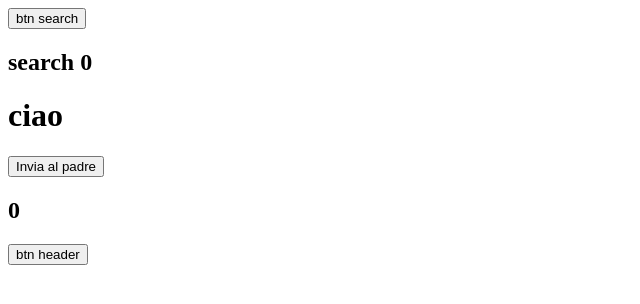
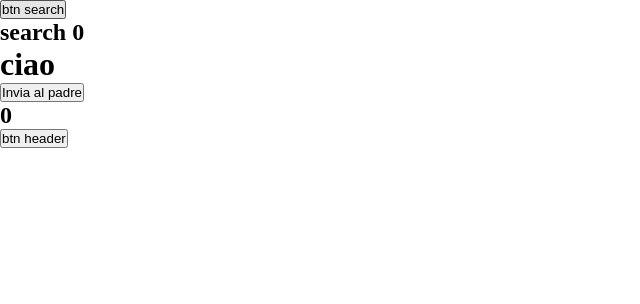
Before and after one commit to MonicaAuditore/vite-boolflix, a Vue app: page / in a window 1280 px wide. Shown: the top 304 px of the page, without its empty margins (0-640 px from the left). Built offline with nearby package versions, Linux system fonts and the light colour scheme.

Commit message:
add_coll sass

```diff
--- a/src/App.vue
+++ b/src/App.vue
@@ -12,4 +12,6 @@ export default {
   <AppHeader />
 </template>
 
-<style lang="scss"></style>
+<style lang="scss">
+@use "./styles/main.scss" as *;
+</style>
--- a/src/styles/main.scss
+++ b/src/styles/main.scss
@@ -0,0 +1,3 @@
+@import "./partials/reset.scss";
+@import "./partials/variables.scss";
+@import "./partials/mixins.scss";
--- /dev/null
+++ b/src/styles/partials/reset.scss
@@ -0,0 +1,5 @@
+* {
+  padding: 0;
+  margin: 0;
+  box-sizing: border-box;
+}
--- /dev/null
+++ b/src/styles/partials/variables.scss
@@ -0,0 +1 @@
+$primary-colors: red;
```
Also changed, not shown: src/styles/partials/mixins.scss (added).
